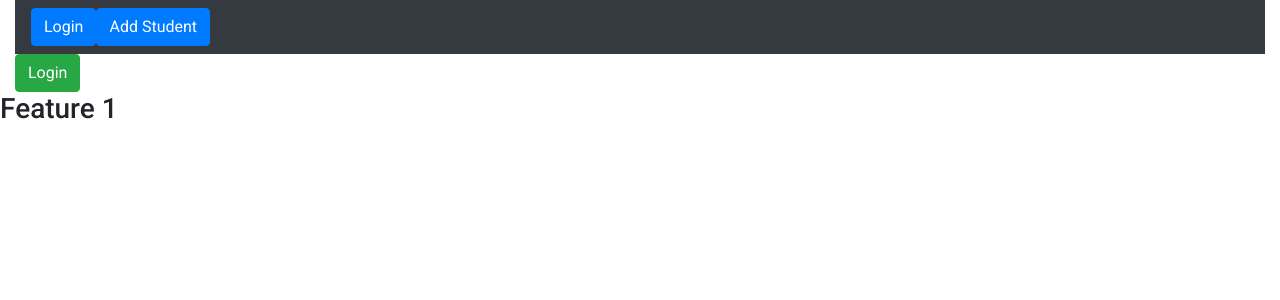
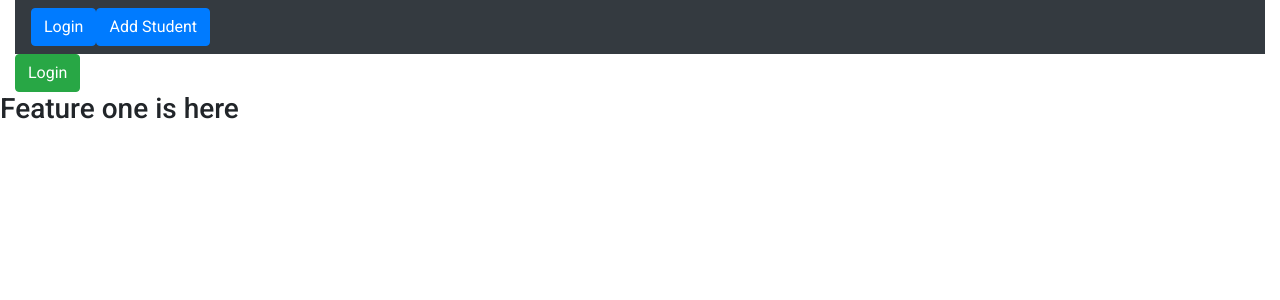
Before and after one commit to SenslyBrothers/springAngular1, an Angular app: page /login in a window 1280 px wide. Shown: the top 300 px of the page. Built offline with nearby package versions, Linux system fonts and the light colour scheme; no server answers.

Commit message:
asdasdasd

```diff
--- a/src/app/login/login.component.html
+++ b/src/app/login/login.component.html
@@ -4,6 +4,6 @@
     </div>
 
     <div>
-        <h3>Feature 1</h3>
+        <h3>Feature one is here</h3>
     </div>
 </div>
```
